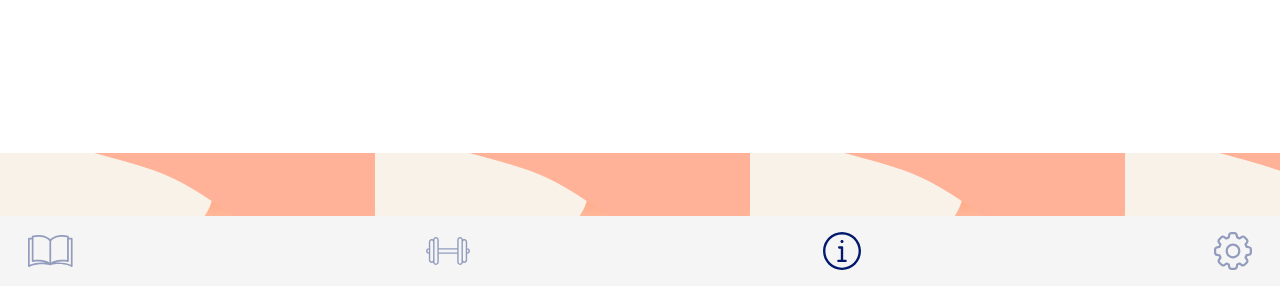
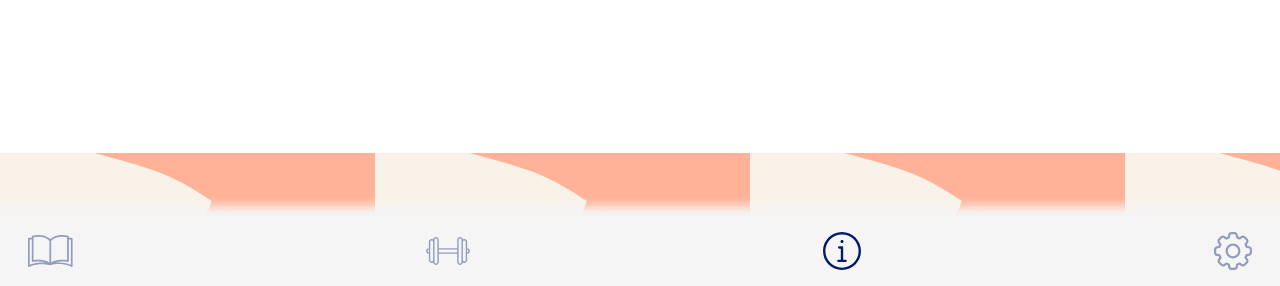
Before and after one commit to lexholder/blink_app, a Rails app: page /resources in a window 1280 px wide. Shown: the part 514-800 px from the top of the page. Run offline with Rails 7, Linux system fonts and the light colour scheme; the visitor is signed in with stand-in values (Sample User, id 1); style sheets or scripts are compiled from the project's sources; parts of the project's set-up code (start-up, migrations or seed data) failed here and were passed over; some libraries are stand-ins or nearby versions.

Commit message:
made top border of footer fade

```diff
--- a/app/assets/stylesheets/components/_footer.scss
+++ b/app/assets/stylesheets/components/_footer.scss
@@ -6,6 +6,7 @@
   background: #F5F5F5;
   height: 70px;
   padding: 0px 20px;
+  box-shadow: 0px -10px 10px #F5F5F5;
 }
 
 .footer-links {
```
